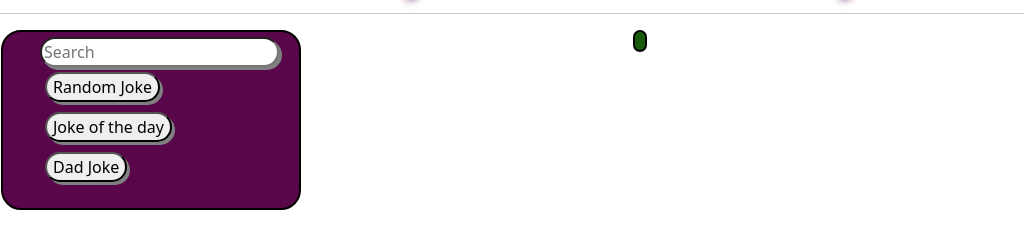
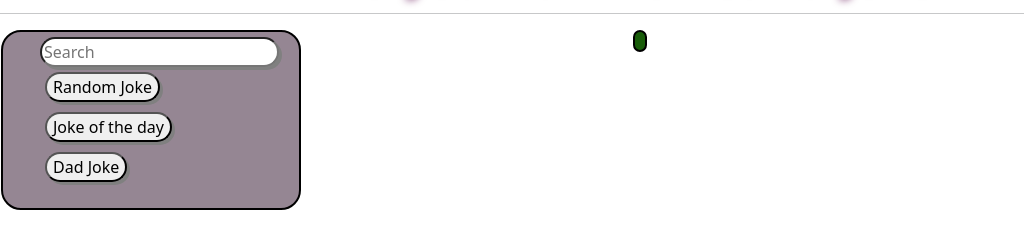
Before and after one commit to bcrisp084/Joke-of-the-day, a plain HTML site: page index.html in a window 1280 px wide. Shown: the part 51-300 px from the top of the page, without its empty margins (0-1024 px from the left). Drawn offline with nearby package versions, Linux system fonts and the light colour scheme; no server answers; a web font is replaced by a local one.

Commit message:
style change

```diff
--- a/assets/index.js
+++ b/assets/index.js
@@ -13,6 +13,7 @@ const settings = {
 };
 
 $.ajax(settings).done(function (response) {
+  console.log(response);
   console.log(response.body[0].setup);
   console.log(response.body[0].punchline);
   setup.textContent = response.body[0].setup;
--- a/assets/style.css
+++ b/assets/style.css
@@ -7,7 +7,7 @@
 
 .sidebar {
   box-sizing: border-box;
-  background-color: rgb(90, 6, 75);
+  background-color: rgb(149, 134, 147);
   border: solid 2px black;
   width: 300px;
   align-items: center;
```
